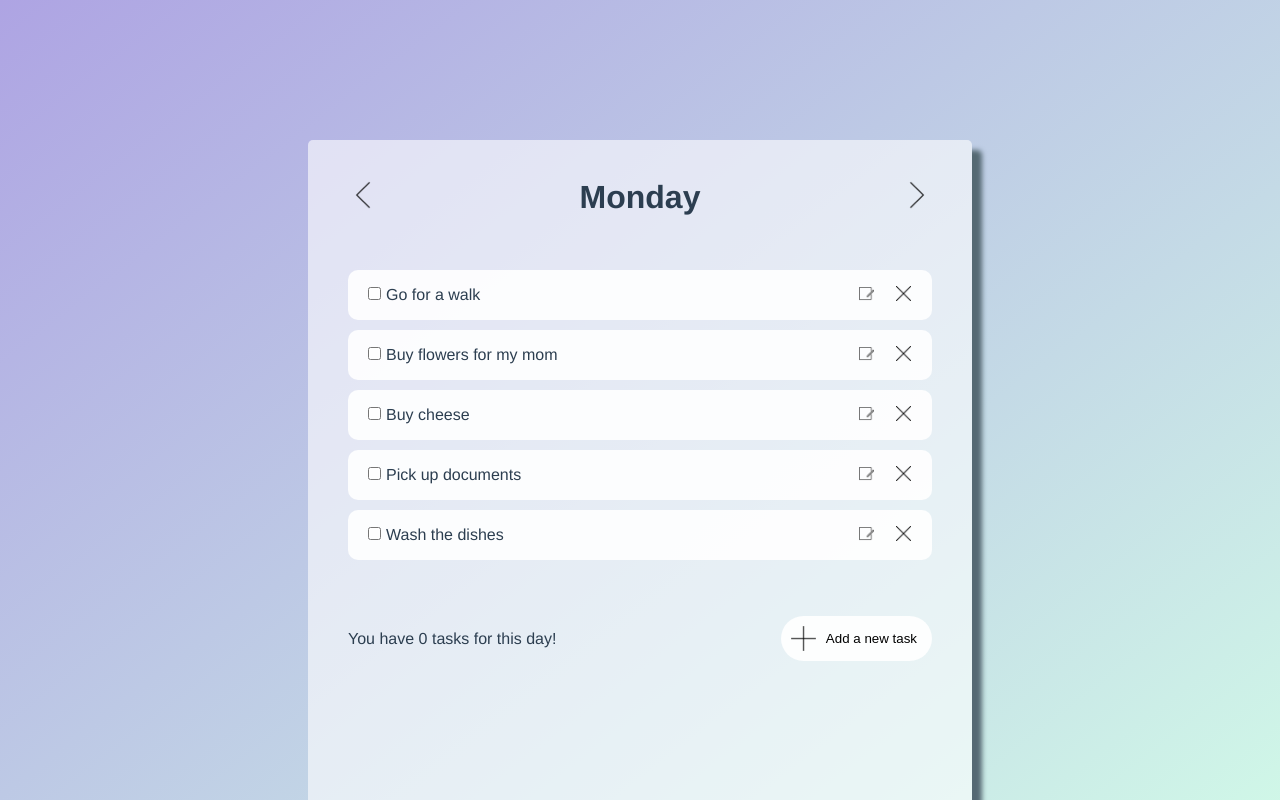
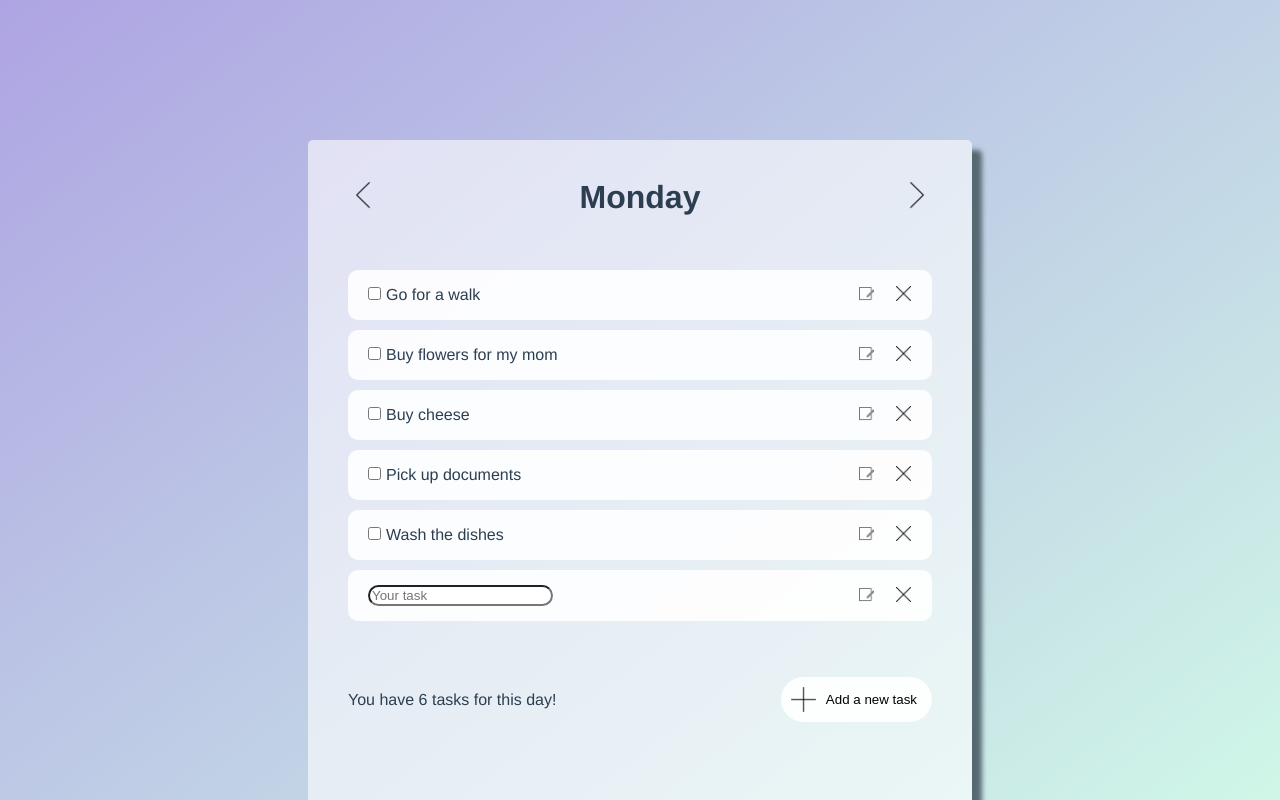
Before and after one commit to 1alena/ToDo-list, a Vue app: page / in a window 1280 px wide. Both pictures are taken after a click on the button "Add a new task". Shown: the top 800 px of the page. Built offline with nearby package versions, Linux system fonts and the light colour scheme.

Commit message:
Add button "Add task"

```diff
--- a/src/components/ListWithTasks.vue
+++ b/src/components/ListWithTasks.vue
@@ -2,10 +2,11 @@
   <div class="list">
     <ul id="list">
       <li v-for="task in tasks" :key="task.message" >
-        <div>
+        <div v-if="task.addFlag===false">
           <input type="checkbox" id="checkbox">
           <label for="checkbox">{{ task.message }}</label>
         </div>
+        <input v-else @keypress.enter="task.addFlag = false" type="text" placeholder="Your task" v-model="task.message">
         <div>
           <button v-on:click="editTask">
             <img src="../assets/edit.png" alt="edit">
@@ -14,9 +15,25 @@
             <img src="../assets/cross.png" alt="delete">
           </button>
         </div>
+
+<!--        <div v-if="addFlag=true">-->
+<!--          <div>-->
+<!--            <input type="checkbox" id="checkbox">-->
+<!--            <input type="text" placeholder="Your task" v-model="task.message">-->
+<!--            <label for="checkbox">{{ task.message }}</label>-->
+<!--          </div>-->
+<!--          <div>-->
+<!--            <button v-on:click="editTask">-->
+<!--              <img src="../assets/edit.png" alt="edit">-->
+<!--            </button>-->
+<!--            <button v-on:click="deleteTask">-->
+<!--              <img src="../assets/cross.png" alt="delete">-->
+<!--            </button>-->
+<!--          </div>-->
+<!--        </div>-->
       </li>
     </ul>
-    <theFooter />
+    <theFooter :tasksLength = 'tasks.length' @taskText = 'taskText'/>
   </div>
 </template>
 
@@ -31,11 +48,11 @@ export default {
   data() {
     return {
       tasks: [
-        {message: 'Go for a walk'},
-        {message: 'Buy flowers for my mom'},
-        {message: 'Buy cheese'},
-        {message: 'Pick up documents'},
-        {message: 'Wash the dishes'}
+        {message: 'Go for a walk', addFlag: false},
+        {message: 'Buy flowers for my mom', addFlag: false},
+        {message: 'Buy cheese', addFlag: false},
+        {message: 'Pick up documents', addFlag: false},
+        {message: 'Wash the dishes', addFlag: false}
       ]
     }
   },
@@ -45,7 +62,12 @@ export default {
 
     deleteTask() {},
 
-    editTask() {}
+    editTask() {},
+
+    taskText(taskText){
+      this.tasks.push({message: taskText, addFlag: true})
+    }
+
   },
 }
 </script>
--- a/src/components/theFooter.vue
+++ b/src/components/theFooter.vue
@@ -12,17 +12,22 @@
 export default {
   name: 'theFooter',
   props: {
+    tasksLength: {type: Number}
   },
 
   data() {
     return {
-      taskCounter: 0
+      taskCounter: this.tasksLength,
+      taskText: ''
     }
   },
 
   methods: {
     addNewTask(){
+      // taskText =
+      this.taskCounter++
 
+      this.$emit('taskText', this.taskText)
     },
   }
 }
```
